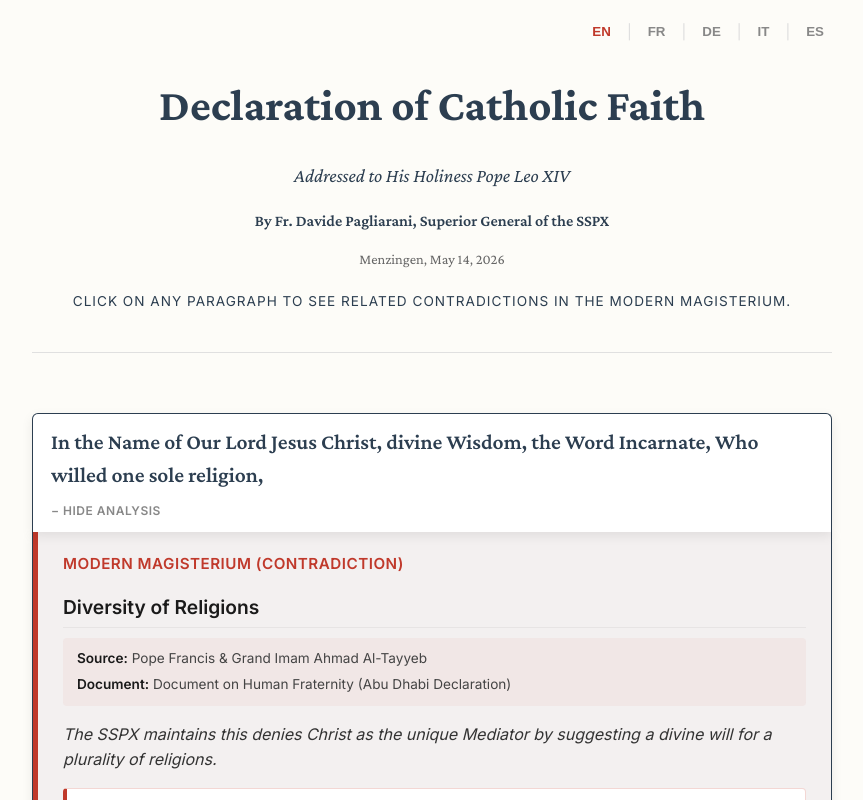
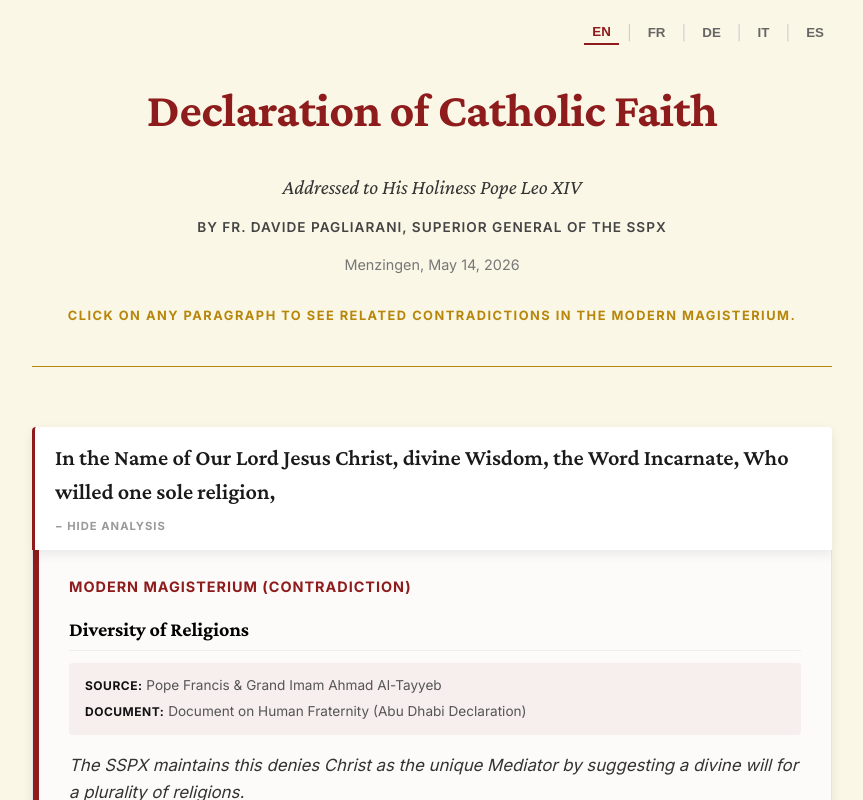
Before and after one commit to sspxdeclaration/sspx-declaration, a React (Vite) app: page / in a window 1280 px wide. Both pictures are taken after a click on the element 640 px from the left and 473 px from the top of the page. Shown: the top 800 px of the page, without its empty margins (208-1071 px from the left). Built offline with nearby package versions, Linux system fonts and the light colour scheme.

Commit message:
theme: update to econe 2026 colors

```diff
--- a/src/App.css
+++ b/src/App.css
@@ -1,20 +1,20 @@
-@import url('https://fonts.googleapis.com/css2?family=Crimson+Pro:ital,wght@0,400;0,600;0,700;1,400&family=Inter:wght@400;500;600&display=swap');
+@import url('https://fonts.googleapis.com/css2?family=Crimson+Pro:ital,wght@0,400;0,600;0,700;1,400&family=Inter:wght@400;500;600;700&display=swap');
 
 :root {
-  --primary-color: #2c3e50;
-  --accent-color: #c0392b; /* Red for contradiction */
-  --traditional-color: #2980b9; /* Blue for authentic */
-  --bg-color: #fdfcf8;
-  --text-color: #2c3e50;
-  --border-color: #e0e0e0;
-  --panel-bg: #f5f6f7;
+  --primary-color: #1a1a1a;    /* Deep Black for text */
+  --accent-color: #8e1c1c;     /* Deep Liturgical Red */
+  --traditional-color: #b8860b; /* Dark Gold */
+  --bg-color: #faf7e6;         /* Rich Parchment Cream */
+  --panel-bg: #ffffff;
+  --border-color: rgba(0,0,0,0.1);
+  --selection-highlight: rgba(184, 134, 11, 0.1);
 }
 
 body {
   margin: 0;
   padding: 0;
   background-color: var(--bg-color);
-  color: var(--text-color);
+  color: var(--primary-color);
   font-family: 'Crimson Pro', serif;
   line-height: 1.6;
 }
@@ -36,6 +36,7 @@
   gap: 8px;
   font-family: 'Inter', sans-serif;
   font-size: 0.9rem;
+  z-index: 10;
 }
 
 .lang-btn {
@@ -43,34 +44,36 @@
   border: none;
   padding: 4px 8px;
   cursor: pointer;
-  color: #888;
+  color: #666;
   font-weight: 600;
-  transition: color 0.2s;
+  transition: all 0.2s;
 }
 
 .lang-btn:hover {
-  color: var(--primary-color);
+  color: var(--traditional-color);
 }
 
 .lang-btn.active {
   color: var(--accent-color);
+  border-bottom: 2px solid var(--accent-color);
 }
 
 .lang-separator {
-  color: #ddd;
+  color: #ccc;
 }
 
 .hero {
   text-align: center;
   margin-bottom: 60px;
-  border-bottom: 1px double var(--border-color);
+  border-bottom: 1px double var(--traditional-color);
   padding-bottom: 40px;
 }
 
 .hero h1 {
-  font-size: 2.8rem;
+  font-size: 3rem;
   margin-bottom: 0.5rem;
-  color: var(--primary-color);
+  color: var(--accent-color);
+  letter-spacing: -0.5px;
 }
 
 .seo-hidden {
@@ -86,28 +89,36 @@
 }
 
 .subtitle {
-  font-size: 1.2rem;
+  font-size: 1.3rem;
   font-style: italic;
   margin-bottom: 0.5rem;
+  color: #333;
 }
 
 .meta {
   font-weight: 600;
   margin-bottom: 0.2rem;
+  text-transform: uppercase;
+  font-family: 'Inter', sans-serif;
+  font-size: 0.85rem;
+  letter-spacing: 1px;
+  color: #444;
 }
 
 .date {
   font-size: 0.9rem;
-  color: #666;
+  color: #777;
+  font-family: 'Inter', sans-serif;
 }
 
 .instruction {
-  margin-top: 20px;
+  margin-top: 30px;
   font-family: 'Inter', sans-serif;
-  font-size: 0.85rem;
-  color: var(--primary-color);
+  font-size: 0.8rem;
+  color: var(--traditional-color);
   text-transform: uppercase;
-  letter-spacing: 1px;
+  letter-spacing: 1.5px;
+  font-weight: 700;
 }
 
 .declaration-body {
@@ -122,24 +133,24 @@
 /* MAIN TEXT STYLING */
 .declaration-text-wrapper {
   cursor: pointer;
-  padding: 12px 18px;
-  border-radius: 6px;
+  padding: 14px 20px;
+  border-radius: 4px;
   transition: all 0.2s ease;
-  border: 1px solid transparent;
+  border-left: 3px solid transparent;
   position: relative;
-  background-color: #fff;
-  box-shadow: 0 1px 3px rgba(0,0,0,0.02);
+  background-color: rgba(255, 255, 255, 0.4);
 }
 
 .declaration-text-wrapper:hover {
-  border-color: var(--border-color);
-  box-shadow: 0 2px 8px rgba(0,0,0,0.06);
+  background-color: #fff;
+  border-left-color: var(--traditional-color);
+  box-shadow: 0 2px 10px rgba(0,0,0,0.05);
 }
 
 .declaration-text {
-  font-size: 1.35rem;
+  font-size: 1.4rem;
   margin: 0;
-  color: #1a1a1a;
+  color: var(--primary-color);
   line-height: 1.5;
 }
 
@@ -147,39 +158,37 @@
   display: block;
   margin-top: 10px;
   font-family: 'Inter', sans-serif;
-  font-size: 0.75rem;
-  font-weight: 600;
-  color: #888;
+  font-size: 0.7rem;
+  font-weight: 700;
+  color: #999;
   text-transform: uppercase;
-  letter-spacing: 0.5px;
+  letter-spacing: 1px;
   transition: color 0.2s;
 }
 
 .declaration-text-wrapper:hover .expand-hint {
-  color: var(--primary-color);
+  color: var(--traditional-color);
 }
 
 .paragraph-container.open .declaration-text-wrapper {
   background-color: #fff;
-  border-color: var(--primary-color);
+  border-left-color: var(--accent-color);
   border-bottom-left-radius: 0;
   border-bottom-right-radius: 0;
   box-shadow: 0 4px 12px rgba(0,0,0,0.08);
-  border-bottom: none;
 }
 
 .paragraph-container.open .declaration-text {
   font-weight: 600;
-  color: var(--primary-color);
 }
 
-/* EXPANDABLE PANEL (CONTAINER) */
+/* EXPANDABLE PANEL */
 .violation-panel {
   background-color: var(--panel-bg);
   padding: 0;
-  border-bottom-left-radius: 6px;
-  border-bottom-right-radius: 6px;
-  border: 1px solid var(--primary-color);
+  border-bottom-left-radius: 4px;
+  border-bottom-right-radius: 4px;
+  border: 1px solid var(--border-color);
   border-top: none;
   font-family: 'Inter', sans-serif;
   font-size: 1rem;
@@ -195,27 +204,28 @@
 
 /* CONTRADICTION THEME (RED) */
 .contradictions-section {
-  padding: 20px 25px;
-  background-color: rgba(192, 57, 43, 0.03);
-  border-left: 5px solid var(--accent-color);
+  padding: 25px 30px;
+  background-color: rgba(142, 28, 28, 0.02);
+  border-left: 6px solid var(--accent-color);
   border-bottom: 1px solid rgba(0,0,0,0.05);
 }
 
 .contradiction-header {
-  font-size: 0.95rem;
+  font-size: 0.9rem;
   text-transform: uppercase;
   color: var(--accent-color);
   margin-top: 0;
   margin-bottom: 15px;
-  letter-spacing: 0.5px;
+  letter-spacing: 1px;
+  font-weight: 800;
 }
 
 .contradiction-info {
-  background-color: rgba(192, 57, 43, 0.05);
+  background-color: rgba(142, 28, 28, 0.05);
 }
 
 .contradiction-citation-box {
-  border: 1px solid rgba(192, 57, 43, 0.2);
+  border: 1px solid rgba(142, 28, 28, 0.1);
   border-left: 4px solid var(--accent-color);
   background-color: #fff;
 }
@@ -226,39 +236,38 @@
 
 .contradiction-link {
   color: var(--accent-color);
+  border-bottom: 1px solid rgba(142, 28, 28, 0.2);
 }
 
 .contradiction-link:hover {
   border-bottom-color: var(--accent-color);
+  background-color: rgba(142, 28, 28, 0.05);
 }
 
-/* AUTHENTIC TEACHING THEME (BLUE) */
+/* AUTHENTIC TEACHING THEME (GOLD) */
 .authentic-teaching-section {
-  padding: 20px 25px;
-  background-color: rgba(41, 128, 185, 0.03);
-  border-left: 5px solid var(--traditional-color);
+  padding: 25px 30px;
+  background-color: rgba(184, 134, 11, 0.02);
+  border-left: 6px solid var(--traditional-color);
 }
 
 .authentic-header {
-  font-size: 0.95rem;
+  font-size: 0.9rem;
   text-transform: uppercase;
   color: var(--traditional-color);
   margin-top: 0;
   margin-bottom: 15px;
-  letter-spacing: 0.5px;
-}
-
-.authentic-item h4 {
-  color: #1a1a1a;
+  letter-spacing: 1px;
+  font-weight: 800;
 }
 
 .authentic-info {
-  background-color: rgba(41, 128, 185, 0.08);
+  background-color: rgba(184, 134, 11, 0.08);
 }
 
 .authentic-citation-box {
   background-color: #fff;
-  border: 1px solid rgba(41, 128, 185, 0.2);
+  border: 1px solid rgba(184, 134, 11, 0.2);
   border-left: 4px solid var(--traditional-color);
 }
 
@@ -268,12 +277,12 @@
 
 .authentic-blockquote {
   font-weight: 600;
-  color: #1a1a1a;
+  color: var(--primary-color);
 }
 
 /* SHARED PANEL STYLES */
 .violation-item {
-  margin-bottom: 25px;
+  margin-bottom: 30px;
 }
 
 .violation-item:last-child {
@@ -281,9 +290,10 @@
 }
 
 .violation-item h4 {
-  margin: 0 0 10px 0;
-  font-size: 1.2rem;
-  color: #1a1a1a;
+  margin: 0 0 12px 0;
+  font-size: 1.25rem;
+  color: #000;
+  font-family: 'Crimson Pro', serif;
   border-bottom: 1px solid rgba(0,0,0,0.05);
   padding-bottom: 5px;
 }
@@ -293,104 +303,113 @@
   flex-direction: column;
   gap: 4px;
   margin-bottom: 15px;
-  padding: 10px 14px;
+  padding: 12px 16px;
   border-radius: 4px;
 }
 
 .violation-author, .violation-doc {
   font-size: 0.85rem;
-  color: #444;
+  color: #555;
+  font-family: 'Inter', sans-serif;
 }
 
 .violation-author strong, .violation-doc strong {
-  color: #1a1a1a;
+  color: #111;
+  text-transform: uppercase;
+  font-size: 0.75rem;
+  letter-spacing: 0.5px;
 }
 
 .violation-explanation {
-  font-size: 1rem;
+  font-size: 1.05rem;
   color: #333;
   line-height: 1.6;
-  margin-bottom: 15px;
+  margin-bottom: 20px;
   font-style: italic;
 }
 
 .citation-box {
-  padding: 15px;
+  padding: 20px;
   border-radius: 4px;
   margin-bottom: 15px;
 }
 
 .citation-label {
   display: block;
-  font-size: 0.75rem;
-  font-weight: 700;
+  font-size: 0.7rem;
+  font-weight: 800;
   text-transform: uppercase;
-  margin-bottom: 8px;
+  margin-bottom: 10px;
+  letter-spacing: 1px;
 }
 
 .violation-citation {
   margin: 0;
-  font-size: 1.1rem;
-  color: #1a1a1a;
+  font-size: 1.2rem;
+  color: #000;
   line-height: 1.5;
   font-family: 'Crimson Pro', serif;
 }
 
 .source-link-wrapper {
-  margin-top: 10px;
+  margin-top: 15px;
 }
 
 .source-link {
   text-decoration: none;
-  font-size: 0.9rem;
-  font-weight: 600;
-  border-bottom: 1px solid transparent;
-  transition: border-bottom 0.2s;
+  font-size: 0.85rem;
+  font-weight: 700;
+  font-family: 'Inter', sans-serif;
+  text-transform: uppercase;
+  letter-spacing: 0.5px;
+  padding: 4px 0;
+  transition: all 0.2s;
 }
 
 /* DONATION WIDGET */
 .donation-widget {
-  margin: 60px 0 20px 0;
-  padding: 30px;
+  margin: 80px 0 40px 0;
+  padding: 40px;
   background-color: #fff;
   border-radius: 8px;
-  border: 1px solid var(--border-color);
+  border: 1px solid var(--traditional-color);
   text-align: center;
-  box-shadow: 0 2px 10px rgba(0,0,0,0.03);
+  box-shadow: 0 4px 20px rgba(0,0,0,0.05);
 }
 
 .donation-widget h4 {
   font-family: 'Inter', sans-serif;
-  margin: 0 0 10px 0;
-  font-size: 1.2rem;
-  color: var(--primary-color);
+  margin: 0 0 15px 0;
+  font-size: 1.3rem;
+  color: var(--accent-color);
   text-transform: uppercase;
-  letter-spacing: 0.5px;
+  letter-spacing: 1px;
+  font-weight: 800;
 }
 
 .donation-widget p {
   font-family: 'Inter', sans-serif;
-  font-size: 0.95rem;
+  font-size: 1rem;
   color: #555;
-  margin-bottom: 25px;
+  margin-bottom: 30px;
 }
 
 .btc-qr-container {
-  margin-bottom: 20px;
+  margin-bottom: 30px;
 }
 
 .btc-qr {
-  border: 1px solid #e0e0e0;
-  padding: 10px;
-  border-radius: 8px;
+  border: 1px solid var(--border-color);
+  padding: 15px;
+  border-radius: 12px;
   background-color: #fff;
 }
 
 .btc-actions {
   display: flex;
   justify-content: center;
-  gap: 15px;
-  margin-bottom: 20px;
+  gap: 20px;
+  margin-bottom: 30px;
   flex-wrap: wrap;
 }
 
@@ -398,13 +417,15 @@
   font-family: 'Inter', sans-serif;
   text-decoration: none;
   border: none;
-  padding: 10px 20px;
+  padding: 12px 24px;
   border-radius: 6px;
   cursor: pointer;
   font-size: 0.9rem;
-  font-weight: 600;
+  font-weight: 700;
   transition: all 0.2s;
   display: inline-block;
+  text-transform: uppercase;
+  letter-spacing: 1px;
 }
 
 .wallet-button {
@@ -414,166 +435,111 @@
 
 .wallet-button:hover {
   background-color: #d35400;
+  transform: translateY(-2px);
 }
 
 .copy-button {
-  background-color: var(--primary-color);
+  background-color: var(--accent-color);
   color: white;
 }
 
 .copy-button:hover {
-  background-color: #34495e;
+  background-color: #6d1212;
+  transform: translateY(-2px);
 }
 
 .copy-button.copied {
-  background-color: #27ae60; /* Green success */
+  background-color: #27ae60;
 }
 
 .btc-address-container {
   display: inline-block;
-  background-color: #f9f9f9;
-  padding: 8px 12px;
+  background-color: #f5f5f5;
+  padding: 10px 16px;
   border-radius: 6px;
-  border: 1px solid #e0e0e0;
+  border: 1px solid #ddd;
 }
 
 .btc-address {
   font-family: monospace;
-  font-size: 0.85rem;
-  color: #555;
+  font-size: 0.9rem;
+  color: #666;
   word-break: break-all;
 }
 
+/* FEEDBACK LINK & FORM */
 .footer {
   text-align: center;
-  border-top: 1px solid var(--border-color);
+  border-top: 1px solid var(--traditional-color);
   padding-top: 40px;
   font-style: italic;
-  font-size: 0.9rem;
-  color: #888;
+  font-size: 1rem;
+  color: #666;
 }
 
 .feedback-link {
-  margin-top: 15px;
+  margin-top: 20px;
   font-family: 'Inter', sans-serif;
   font-style: normal;
 }
 
-.feedback-link a, .text-link {
-  color: var(--primary-color);
+.text-link {
+  color: var(--accent-color);
   background: none;
   border: none;
-  padding: 0;
-  font-size: inherit;
+  padding: 5px 0;
+  font-size: 0.9rem;
   cursor: pointer;
   text-decoration: none;
-  font-weight: 500;
-  border-bottom: 1px solid transparent;
+  font-weight: 700;
+  text-transform: uppercase;
+  letter-spacing: 1px;
+  border-bottom: 2px solid transparent;
   transition: all 0.2s;
-  font-family: inherit;
 }
 
-.feedback-link a:hover, .text-link:hover {
-  color: var(--accent-color);
+.text-link:hover {
   border-bottom-color: var(--accent-color);
 }
 
-/* FEEDBACK FORM STYLES */
 .feedback-form-container {
   max-width: 600px;
   margin: 0 auto;
-  padding: 20px;
+  padding: 40px;
   background-color: #fff;
   border-radius: 8px;
-  border: 1px solid var(--border-color);
-  box-shadow: 0 4px 15px rgba(0,0,0,0.05);
-  animation: slideDown 0.4s ease-out;
+  border: 2px solid var(--traditional-color);
+  box-shadow: 0 10px 30px rgba(0,0,0,0.1);
 }
 
 .feedback-form-container h2 {
-  margin-top: 0;
-  color: var(--primary-color);
-  text-align: center;
+  color: var(--accent-color);
+  font-size: 2rem;
+  margin-bottom: 30px;
 }
 
 .back-button {
-  background: none;
-  border: none;
   color: var(--traditional-color);
-  font-weight: 600;
-  cursor: pointer;
-  margin-bottom: 20px;
-  padding: 0;
-  font-family: 'Inter', sans-serif;
+  font-weight: 800;
+  text-transform: uppercase;
+  letter-spacing: 1px;
+  font-size: 0.8rem;
+  margin-bottom: 30px;
 }
 
-.feedback-form {
-  display: flex;
-  flex-direction: column;
-  gap: 20px;
-}
-
-.form-group {
-  display: flex;
-  flex-direction: column;
-  gap: 8px;
-}
-
-.form-group label {
-  font-weight: 600;
-  font-size: 0.9rem;
-  color: #333;
-}
-
-.form-group input, .form-group select, .form-group textarea {
-  padding: 10px;
-  border: 1px solid #ddd;
-  border-radius: 4px;
-  font-family: inherit;
+.submit-button {
+  background-color: var(--accent-color);
+  padding: 15px;
   font-size: 1rem;
 }
 
-.form-group input:focus, .form-group select:focus, .form-group textarea:focus {
-  outline: none;
-  border-color: var(--primary-color);
-}
-
-.submit-button {
-  background-color: var(--primary-color);
-  color: white;
-  border: none;
-  padding: 12px;
-  border-radius: 4px;
-  font-weight: 700;
-  cursor: pointer;
-  transition: background-color 0.2s;
-  font-family: 'Inter', sans-serif;
-  text-transform: uppercase;
-  letter-spacing: 1px;
-}
-
 .submit-button:hover {
-  background-color: #34495e;
-}
-
-.success-message {
-  background-color: #d4edda;
-  color: #155724;
-  padding: 20px;
-  border-radius: 4px;
-  text-align: center;
-  font-weight: 600;
-}
-
-.error-message {
-  color: var(--accent-color);
-  font-size: 0.85rem;
-  margin-top: 10px;
-  text-align: center;
+  background-color: #6d1212;
 }
 
 @media (max-width: 600px) {
-  .hero h1 { font-size: 2rem; }
-  .declaration-text { font-size: 1.15rem; }
-  .contradictions-section, .authentic-teaching-section { padding: 15px; }
+  .hero h1 { font-size: 2.2rem; }
+  .declaration-text { font-size: 1.25rem; }
+  .contradictions-section, .authentic-teaching-section { padding: 20px; }
+  .donation-widget { padding: 25px; }
 }
```
